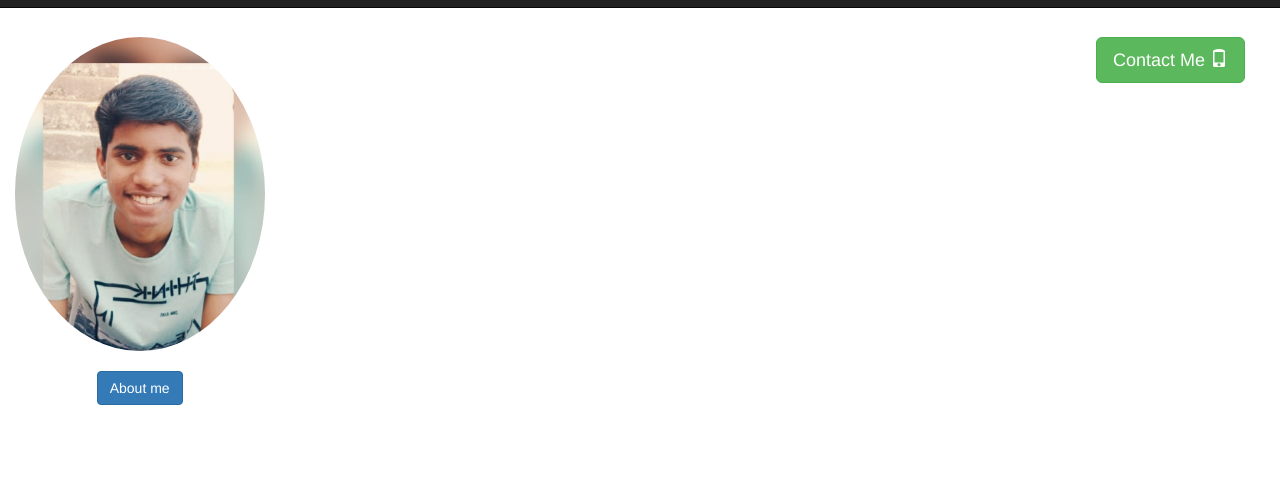
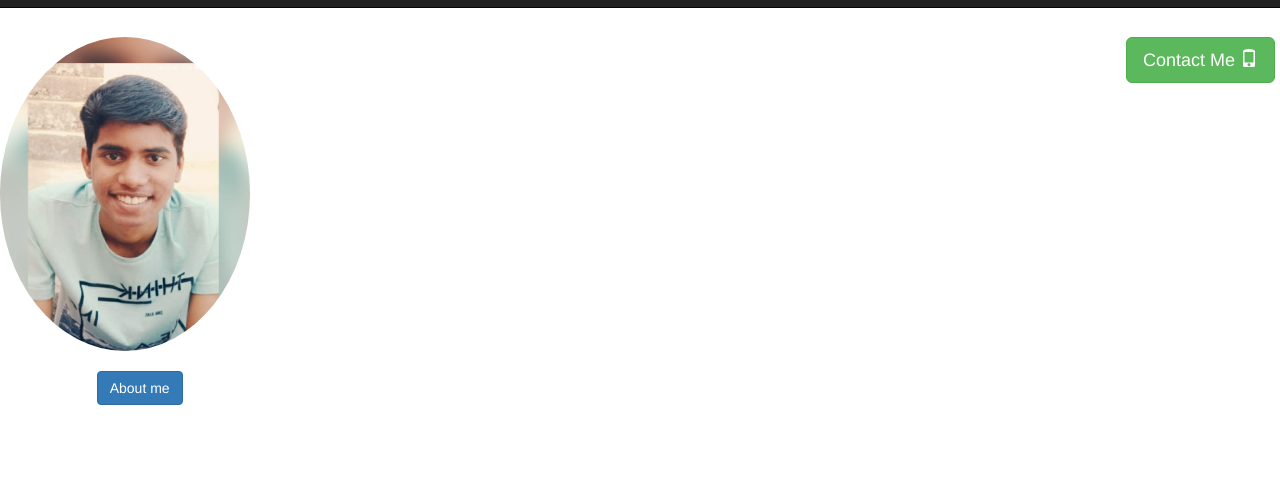
Before and after one commit to venkateshwar-reddy/venkateshwar-reddy.github.io, a plain HTML site: page index.html in a window 1280 px wide. Shown: the part 63-546 px from the top of the page. Drawn offline with nearby package versions, Linux system fonts and the light colour scheme.

Commit message:
Update index.html

```diff
--- a/index.html
+++ b/index.html
@@ -24,8 +24,8 @@
     <br>
 
     <div class="container-fluid flex-direction">
-      <div class="col-sm-2" id="contact"><a href="contact.html" class="btn btn-success btn-lg pull-right" role="button">Contact Me <span class="glyphicon glyphicon-phone"></span></a></div><br><br><br><br>
-      <div><img class="img-responsive img-circle" src="myphoto1.jpg" width="250" height="200"></div><br>
+      <div class="row" id="contact"><a href="contact.html" class="btn btn-success btn-lg pull-right" role="button">Contact Me <span class="glyphicon glyphicon-phone"></span></a></div><br><br><br><br>
+      <div class="row"><img class="img-responsive img-circle" src="myphoto1.jpg" width="250" height="200"></div><br>
 
 &nbsp;&nbsp;&nbsp;&nbsp;&nbsp;&nbsp;&nbsp;&nbsp;&nbsp;&nbsp;&nbsp;&nbsp;&nbsp;&nbsp;&nbsp;&nbsp;&nbsp;&nbsp;&nbsp;&nbsp;
 <button type="button" class="btn btn-primary" data-toggle="modal" data-target="#Modal">
```
